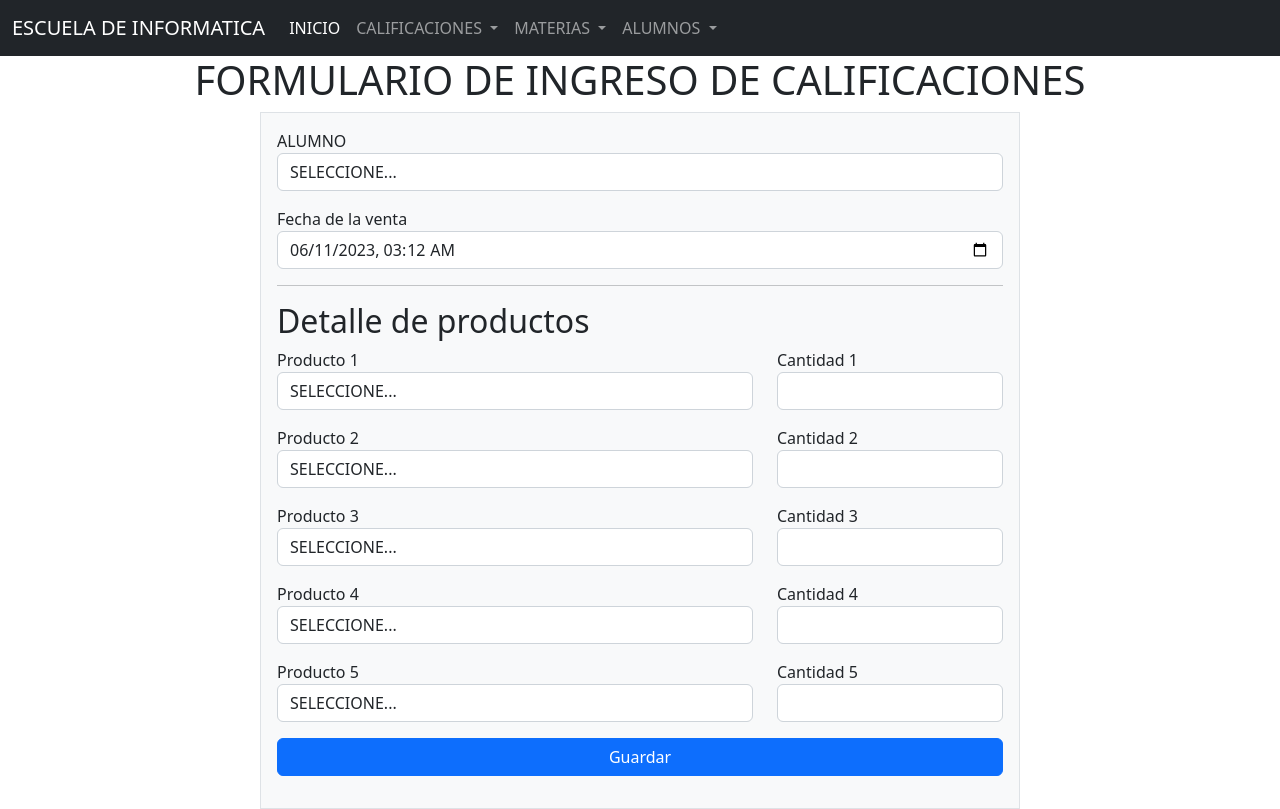
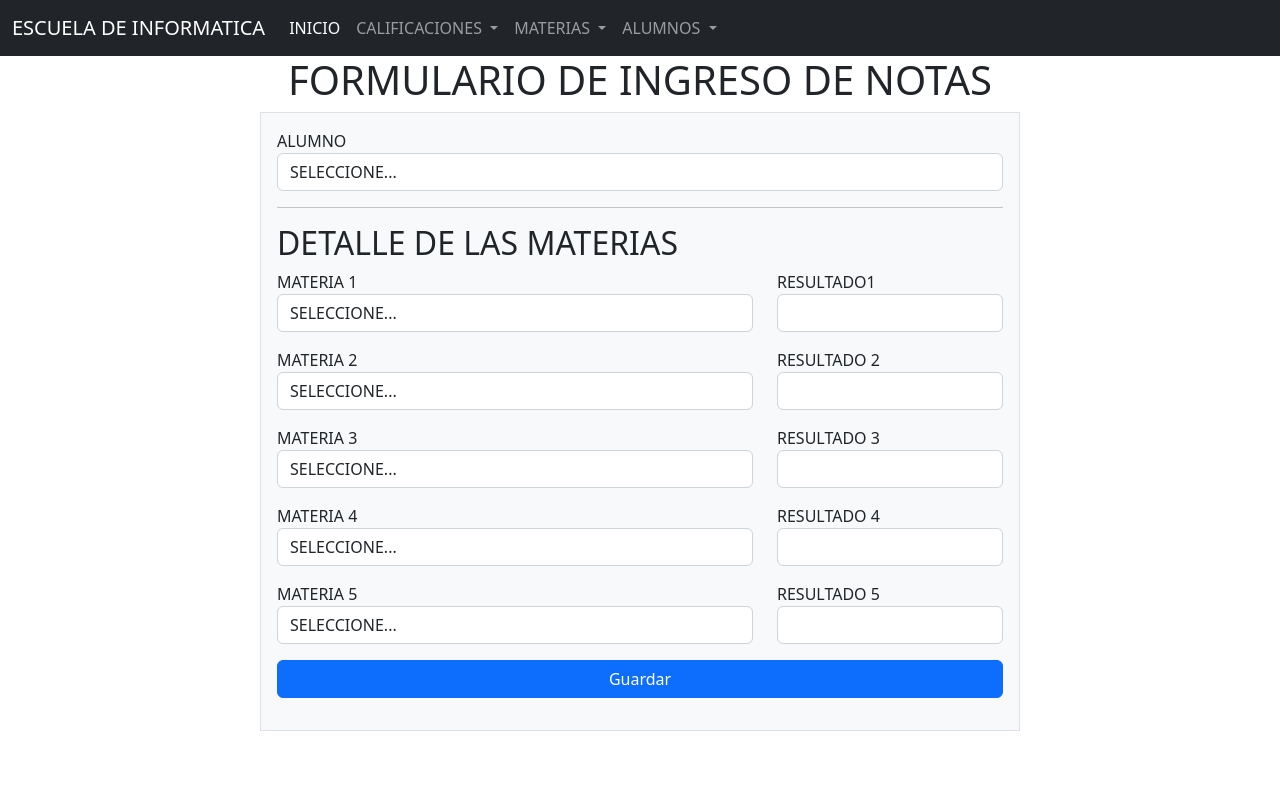
Before and after one commit to byron1614/final_rac, a PHP site: template vistas/notas/index.php in a window 1280 px wide. After the commit the page ends 731 px from the top, so only its background shows below. Run offline with PHP 8.4, Linux system fonts and the light colour scheme; data comes from the database, SQL or seed files in the repository; the template is opened without the code that fills it: most values are stand-ins (such as "Sample title", 1, 10 or a date in 2020); data that the repository does not hold is empty.

Commit message:
se realizaron cambios en el codigo index

```diff
--- a/vistas/notas/index.php
+++ b/vistas/notas/index.php
@@ -6,8 +6,7 @@ require_once '../../modelos/Materias.php';
         $materia = new materia();
         $alumnos = $alumno->buscar();
         $materias = $materia->buscar();
-            // var_dump($clientes);
-            // exit;
+
     } catch (PDOException $e) {
         $error = $e->getMessage();
     } catch (Exception $e2){
@@ -17,101 +16,95 @@ require_once '../../modelos/Materias.php';
 <?php include_once '../../includes/header.php'?>
 <?php include_once '../../includes/navbar.php'?>
     <div class="container">
-        <h1 class="text-center">FORMULARIO DE INGRESO DE CALIFICACIONES</h1>
+        <h1 class="text-center">FORMULARIO DE INGRESO DE NOTAS</h1>
         <div class="row justify-content-center">
             <form action="/final_rac/controladores/notas/guardar.php" method="POST" class="col-lg-8 border bg-light p-3">
                 <div class="row mb-3">
                     <div class="col">
-                        <label for="venta_cliente">ALUMNO</label>
-                        <select name="venta_cliente" id="venta_cliente" class="form-control">
+                        <label for="res_alumno">ALUMNO</label>
+                        <select name="res_alumno" id="res_alumno" class="form-control">
                             <option value="">SELECCIONE...</option>
-                            <?php foreach ($clientes as $key => $cliente) : ?>
-                                <option value="<?= $cliente['CLIENTE_ID'] ?>"><?= $cliente['CLIENTE_NOMBRE'] ?></option>
+                            <?php foreach ($alumnos as $key => $alumno) : ?>
+                                <option value="<?= $alumno['ALUM_ID'] ?>"><?= $alumno['ALUM_NOMBRE'] . ' ' . $alumno['ALUM_APELLIDO'] ?></option>
                             <?php endforeach?>
                         </select>
                     </div>
                 </div>
-                <div class="row mb-3">
-                    <div class="col">
-                        <label for="venta_fecha">Fecha de la venta</label>
-                        <input type="datetime-local" value="<?= date('Y-m-d H:i') ?>" name="venta_fecha" id="venta_fecha" class="form-control">
-                    </div>
-                </div>
                 <hr>
-                <h2>Detalle de productos</h2>
+                <h2>DETALLE DE LAS MATERIAS</h2>
                 <div class="row mb-3">
                     <div class="col-lg-8">
-                        <label for="producto1">Producto 1</label>
-                        <select name="productos[]" id="producto1" class="form-control">
+                        <label for="materia1">MATERIA 1</label>
+                        <select name="materia[]" id="materia1" class="form-control">
                             <option value="">SELECCIONE...</option>
-                            <?php foreach ($productos as $key => $producto) : ?>
-                                <option value="<?= $producto['PRODUCTO_ID'] ?>"><?= $producto['PRODUCTO_NOMBRE'] . " - " . $producto['PRODUCTO_PRECIO'] ?></option>
+                            <?php foreach ($materias as $key => $materia) : ?>
+                                <option value="<?= $materia['MATE_ID'] ?>"><?= $materia['MATE_NOMBRE'] ?></option>
                             <?php endforeach?>
                         </select>
                     </div>
                     <div class="col-lg-4">
-                        <label for="cantidad1">Cantidad 1</label>
-                        <input type="number" name="cantidades[]" id="cantidad1" class="form-control">
+                        <label for="resultado1">RESULTADO1</label>
+                        <input type="number" name="res_punteo[]" id="resultado1" class="form-control">
                     </div>
                 </div>
                 <div class="row mb-3">
                     <div class="col-lg-8">
-                        <label for="producto2">Producto 2</label>
-                        <select name="productos[]" id="producto2" class="form-control">
+                        <label for="materia2">MATERIA 2</label>
+                        <select name="materias[]" id="materia2" class="form-control">
                             <option value="">SELECCIONE...</option>
-                            <?php foreach ($productos as $key => $producto) : ?>
-                                <option value="<?= $producto['PRODUCTO_ID'] ?>"><?= $producto['PRODUCTO_NOMBRE'] . " - " . $producto['PRODUCTO_PRECIO'] ?></option>
+                            <?php foreach ($materias as $key => $materia) : ?>
+                                <option value="<?= $producto['MATE_ID'] ?>"><?= $materia['MATE_NOMBRE'] ?></option>
                             <?php endforeach?>
                         </select>
                     </div>
                     <div class="col-lg-4">
-                        <label for="cantidad2">Cantidad 2</label>
-                        <input type="number" name="cantidades[]" id="cantidad2" class="form-control">
+                        <label for="resultado2">RESULTADO 2</label>
+                        <input type="number" name="res_punteo[]" id="resultado2" class="form-control">
                     </div>
                 </div>
                 <div class="row mb-3">
                     <div class="col-lg-8">
-                        <label for="producto3">Producto 3</label>
-                        <select name="productos[]" id="producto3" class="form-control">
+                        <label for="materia3">MATERIA 3</label>
+                        <select name="materias[]" id="materia3" class="form-control">
                             <option value="">SELECCIONE...</option>
-                            <?php foreach ($productos as $key => $producto) : ?>
-                                <option value="<?= $producto['PRODUCTO_ID'] ?>"><?= $producto['PRODUCTO_NOMBRE'] . " - " . $producto['PRODUCTO_PRECIO'] ?></option>
+                            <?php foreach ($materias as $key => $materia) : ?>
+                                <option value="<?= $materia['MATE_ID'] ?>"><?= $materia['MATE_NOMBRE']  ?></option>
                             <?php endforeach?>
                         </select>
                     </div>
                     <div class="col-lg-4">
-                        <label for="cantidad3">Cantidad 3</label>
-                        <input type="number" name="cantidades[]" id="cantidad3" class="form-control">
+                        <label for="resultado3">RESULTADO 3</label>
+                        <input type="float" name="res_punteo[]" id="resultado3" class="form-control">
                     </div>
                 </div>
                 <div class="row mb-3">
                     <div class="col-lg-8">
-                        <label for="producto4">Producto 4</label>
-                        <select name="productos[]" id="producto4" class="form-control">
+                        <label for="materia4">MATERIA 4</label>
+                        <select name="materias[]" id="materia4" class="form-control">
                             <option value="">SELECCIONE...</option>
-                            <?php foreach ($productos as $key => $producto) : ?>
-                                <option value="<?= $producto['PRODUCTO_ID'] ?>"><?= $producto['PRODUCTO_NOMBRE'] . " - " . $producto['PRODUCTO_PRECIO'] ?></option>
+                            <?php foreach ($materias as $key => $materia) : ?>
+                                <option value="<?= $materia['MATE_ID'] ?>"><?= $materia['MATE_NOMBRE'] ?></option>
                             <?php endforeach?>
                         </select>
                     </div>
                     <div class="col-lg-4">
-                        <label for="cantidad4">Cantidad 4</label>
-                        <input type="number" name="cantidades[]" id="cantidad4" class="form-control">
+                        <label for="resultado4">RESULTADO 4</label>
+                        <input type="number" name="res_punteo[]" id="resulatado4" class="form-control">
                     </div>
                 </div>
                 <div class="row mb-3">
                     <div class="col-lg-8">
-                        <label for="producto5">Producto 5</label>
-                        <select name="productos[]" id="producto5" class="form-control">
+                        <label for="materia5">MATERIA 5</label>
+                        <select name="materias[]" id="materia5" class="form-control">
                             <option value="">SELECCIONE...</option>
-                            <?php foreach ($productos as $key => $producto) : ?>
-                                <option value="<?= $producto['PRODUCTO_ID'] ?>"><?= $producto['PRODUCTO_NOMBRE'] . " - " . $producto['PRODUCTO_PRECIO'] ?></option>
+                            <?php foreach ($materias as $key => $materia) : ?>
+                                <option value="<?= $materia ['MATE_ID'] ?>"><?= $materia['MATE_NOMBRE'] ?></option>
                             <?php endforeach?>
                         </select>
                     </div>
                     <div class="col-lg-4">
-                        <label for="cantidad5">Cantidad 5</label>
-                        <input type="number" name="cantidades[]" id="cantidad5" class="form-control">
+                        <label for="resultado5">RESULTADO 5</label>
+                        <input type="number" name="res_punteo[]" id="resultado5" class="form-control">
                     </div>
                 </div>
                 <div class="row mb-3">
```
Also changed, not shown: controladores/materias/guardar.php (+5 -12 lines).
